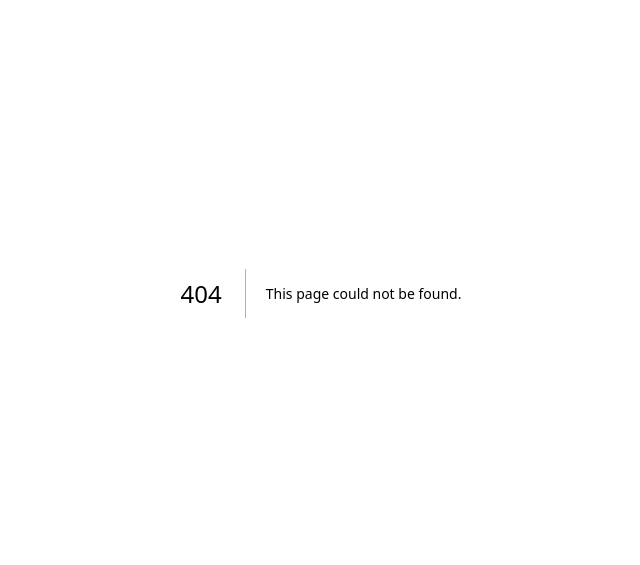
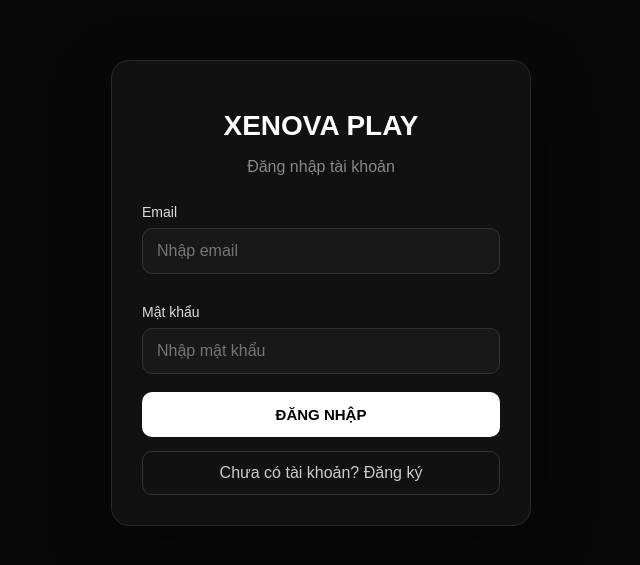
Before and after one commit to trantuyen7cdz-svg/-xenova-play, a Next.js app: page /login in a window 1280 px wide. Before the commit this address had no page. Shown: the part 107-672 px from the top of the page, without its empty margins (319-959 px from the left). Built offline with nearby package versions, Linux system fonts and the light colour scheme; no server answers.

Commit message:
Create page.js

```diff
--- /dev/null
+++ b/app/login/page.js
@@ -0,0 +1,228 @@
+"use client";
+
+import { useState } from "react";
+import { useRouter } from "next/navigation";
+import { supabase } from "@/lib/supabase";
+
+export default function LoginPage() {
+  const router = useRouter();
+
+  const [email, setEmail] = useState("");
+  const [password, setPassword] = useState("");
+  const [loading, setLoading] = useState(false);
+  const [error, setError] = useState("");
+
+  async function handleLogin(e) {
+    e.preventDefault();
+
+    setError("");
+    setLoading(true);
+
+    try {
+      // Đăng nhập Supabase
+      const { data, error: loginError } =
+        await supabase.auth.signInWithPassword({
+          email: email.trim(),
+          password,
+        });
+
+      if (loginError) {
+        throw new Error(loginError.message);
+      }
+
+      if (!data?.user) {
+        throw new Error("Không tìm thấy tài khoản.");
+      }
+
+      // Lấy thông tin role trong profiles
+      const { data: profile, error: profileError } =
+        await supabase
+          .from("profiles")
+          .select("id, username, email, role")
+          .eq("id", data.user.id)
+          .maybeSingle();
+
+      if (profileError) {
+        console.error("PROFILE ERROR:", profileError);
+      }
+
+      // Nếu là admin → trang Admin
+      if (profile?.role === "admin") {
+        router.replace("/admin");
+        return;
+      }
+
+      // Tài khoản thường → trang thành viên
+      router.replace("/dashboard");
+    } catch (err) {
+      console.error("LOGIN ERROR:", err);
+
+      setError(
+        err?.message || "Đăng nhập thất bại. Vui lòng thử lại."
+      );
+    } finally {
+      setLoading(false);
+    }
+  }
+
+  return (
+    <main
+      style={{
+        minHeight: "100vh",
+        display: "flex",
+        alignItems: "center",
+        justifyContent: "center",
+        background: "#080808",
+        padding: "20px",
+      }}
+    >
+      <div
+        style={{
+          width: "100%",
+          maxWidth: "420px",
+          background: "#111",
+          border: "1px solid #292929",
+          borderRadius: "18px",
+          padding: "30px",
+          boxShadow: "0 20px 60px rgba(0,0,0,.45)",
+        }}
+      >
+        <h1
+          style={{
+            textAlign: "center",
+            color: "#fff",
+            marginBottom: "8px",
+            fontSize: "28px",
+            fontWeight: "800",
+          }}
+        >
+          XENOVA PLAY
+        </h1>
+
+        <p
+          style={{
+            textAlign: "center",
+            color: "#888",
+            marginBottom: "28px",
+          }}
+        >
+          Đăng nhập tài khoản
+        </p>
+
+        <form onSubmit={handleLogin}>
+          <label
+            style={{
+              display: "block",
+              color: "#ddd",
+              marginBottom: "8px",
+              fontSize: "14px",
+            }}
+          >
+            Email
+          </label>
+
+          <input
+            type="email"
+            value={email}
+            onChange={(e) => setEmail(e.target.value)}
+            placeholder="Nhập email"
+            required
+            autoComplete="email"
+            style={{
+              width: "100%",
+              boxSizing: "border-box",
+              padding: "13px 14px",
+              marginBottom: "18px",
+              borderRadius: "10px",
+              border: "1px solid #333",
+              background: "#181818",
+              color: "#fff",
+              outline: "none",
+            }}
+          />
+
+          <label
+            style={{
+              display: "block",
+              color: "#ddd",
+              marginBottom: "8px",
+              fontSize: "14px",
+            }}
+          >
+            Mật khẩu
+          </label>
+
+          <input
+            type="password"
+            value={password}
+            onChange={(e) => setPassword(e.target.value)}
+            placeholder="Nhập mật khẩu"
+            required
+            autoComplete="current-password"
+            style={{
+              width: "100%",
+              boxSizing: "border-box",
+              padding: "13px 14px",
+              marginBottom: "18px",
+              borderRadius: "10px",
+              border: "1px solid #333",
+              background: "#181818",
+              color: "#fff",
+              outline: "none",
+            }}
+          />
+
+          {error && (
+            <div
+              style={{
+                background: "#2a1111",
+                border: "1px solid #5b2020",
+                color: "#ff8d8d",
+                padding: "12px",
+                borderRadius: "10px",
+                marginBottom: "16px",
+                fontSize: "14px",
+              }}
+            >
+              {error}
+            </div>
+          )}
+
+          <button
+            type="submit"
+            disabled={loading}
+            style={{
+              width: "100%",
+              padding: "14px",
+              border: "none",
+              borderRadius: "10px",
+              background: loading ? "#555" : "#fff",
+              color: "#000",
+              fontWeight: "800",
+              fontSize: "15px",
+              cursor: loading ? "not-allowed" : "pointer",
+            }}
+          >
+            {loading ? "ĐANG ĐĂNG NHẬP..." : "ĐĂNG NHẬP"}
+          </button>
+        </form>
+
+        <button
+          onClick={() => router.push("/register")}
+          style={{
+            width: "100%",
+            marginTop: "14px",
+            padding: "12px",
+            borderRadius: "10px",
+            border: "1px solid #333",
+            background: "transparent",
+            color: "#ccc",
+            cursor: "pointer",
+          }}
+        >
+          Chưa có tài khoản? Đăng ký
+        </button>
+      </div>
+    </main>
+  );
+}
```
